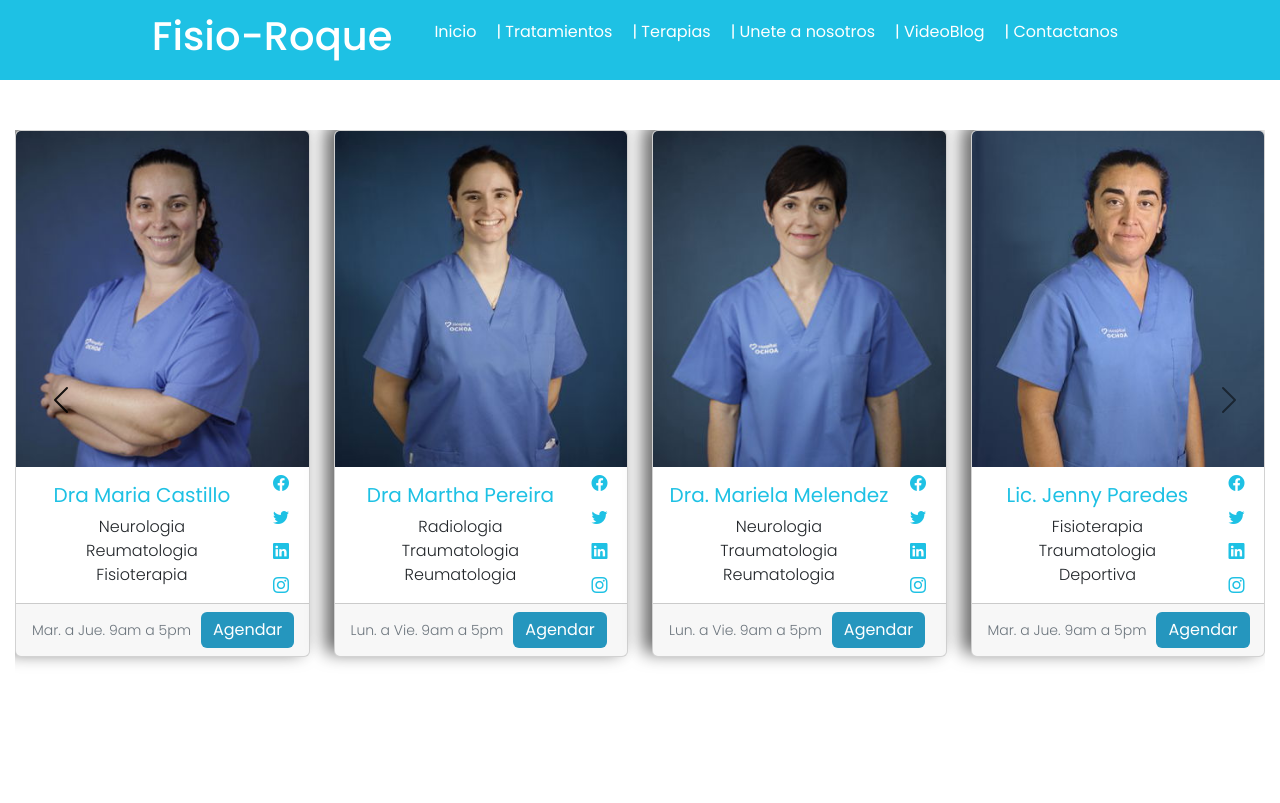
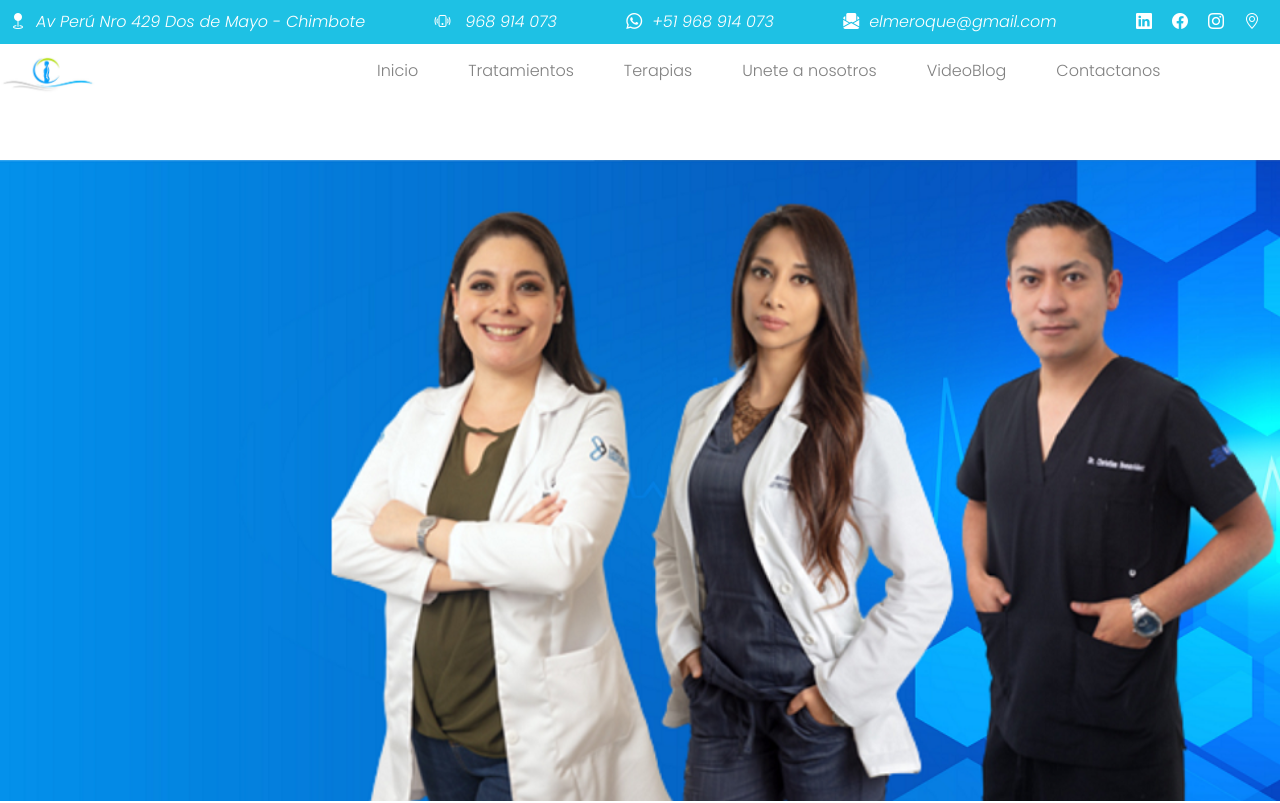
Before and after one commit to angelsanchezh/experimentos, a React (Create React App) app: page / in a window 1280 px wide. Shown: the top 803 px of the page. Built offline with nearby package versions, Linux system fonts and the light colour scheme.

Commit message:
agregacion portada

```diff
--- a/src/Components/Cover/Cover.js
+++ b/src/Components/Cover/Cover.js
@@ -1,12 +1,16 @@
-import React from 'react'
+import React from 'react';
+import banner2 from '../../Assets/banner2.png';
+import './CoverStyle.css';
 
 const Cover = () => {
   return (
-    <div className='Container-Principal'>
+    <div className='Container-Cover'>
+<h1> Aprenda a vivir una vida sin dolor</h1>
+<img src={banner2} alt="" />
 
 
     </div>
   )
 }
 
-export default Cover
+export default Cover;
--- a/src/Components/Cover/CoverStyle.css
+++ b/src/Components/Cover/CoverStyle.css
@@ -0,0 +1,12 @@
+.Container-Cover img{
+    width: 100%;
+  object-fit: cover;
+
+}
+
+.Container-Cover  h1{
+    display: flex;
+    justify-content: start;
+    text-align: start;
+    color: white;
+}
--- a/src/Components/Navbar/Navbar.js
+++ b/src/Components/Navbar/Navbar.js
@@ -1,33 +1,66 @@
 
 import React from 'react';
 import './NavbarStyle.css';
-  import logo2 from '../../Assets/logo2.jpeg' ;
+import logo2 from '../../Assets/logo2.jpeg';
 
 
 const Navbar = () => {
   return (
+
+    <div className='Container-superior'>
+
+      <div className="Container-Contacto">
+
+
+
+        <i class="bi bi-geo-fill">
+          <a href="https://goo.gl/maps/gneVKMLaSu7evGUk8" target="_blank" rel='noreferrer'>Av Perú Nro 429 Dos de Mayo - Chimbote</a></i>
+
+        <i class="bi bi-phone-vibrate"> <a href="tel:942033303" target="_blank" rel='noreferrer'>968 914 073</a> </i>
+        <i class="bi bi-whatsapp"><a href="https://wa.me/511946589821" target="_blank" rel='noreferrer'>+51 968 914 073</a> </i>
+        <i class="bi bi-envelope-paper-fill"><a href='mailto:elmeroque@gmail.com' target="_blank" rel='noreferrer'>elmeroque@gmail.com</a></i>
+
+        <div className="Redes">
+          <a href="https://www.linkedin.com/" target="_blank" rel='noreferrer'>
+            <i className="bi bi-linkedin"></i>
+          </a>
+          <a href="https://www.facebook.com/" target="_blank" rel='noreferrer' >
+            <i className="bi bi-facebook"></i>
+          </a>
+          <a href="https://www.instagram.com/" target="_blank" rel='noreferrer' >
+            <i className="bi bi-instagram"></i>
+          </a>
+          <a href="https://goo.gl/maps/gneVKMLaSu7evGUk8" target="_blank" rel='noreferrer'>
+            <i class="bi bi-geo-alt"></i>
+          </a>
+
+        </div>
+
+
+      </div>
+
       <div className='Container-navuno'>
 
         <div className="logo">
 
-<h1>Fisio-Roque</h1>
+          <img src={logo2} alt="" />
+
+        </div>
+        <div className='Barra'>
+          <ul>
+
+            <a href="#">Inicio</a>
+            <a href="#">Tratamientos</a>
+            <a href=""> Terapias </a>
+            <a href="#"> Unete a nosotros </a>
+            <a href=""> VideoBlog</a>
+            <a href=""> Contactanos</a>
+
+          </ul>
 
         </div>
 
-<ul className='barra'>
-
-<a href="#">Inicio</a>
-<a href="#">| Tratamientos</a>
-<a href=""> | Terapias </a>
-<a href="#">| Unete a nosotros </a>
-<a href="">| VideoBlog</a>
-<a href="">| Contactanos</a>
-
-</ul>
-
-
-
-        </div>
+      </div> </div>
   )
 }
 
--- a/src/Components/Navbar/NavbarStyle.css
+++ b/src/Components/Navbar/NavbarStyle.css
@@ -1,19 +1,70 @@
+.Container-superior{
+  width: 100%;
+
+
+}
 .Container-navuno{
   width: 100%;
 display: grid;
-grid-template-columns: 1fr 2fr;
-background-color: #1ec1e4;;
+grid-template-columns: 1fr 3fr ;
+background-color:white;
+}
+.Container-Contacto{
+  width: 100%;
+display: flex;
+justify-content: space-between;
+padding: 10px 20px 10px 20px;
+  background-color:#1ec1e4 ;
+  margin-bottom: 10px;
+}
+
+.Container-Contacto, .bi > a{
+
+  text-decoration: none;
+  font-weight: 300;
+  color: white;
+  padding: 10px;
+}
+
+  .Redes >a {
+color:white;
+padding: 10px;
+
+}
+.logo img{
+  width: 30%;
 
 }
 
-.Container-navuno, .barra > a{
+.Barra ul > a{
 display: inline-flex;
 justify-content: center;
 align-items: center;
-  padding: 10px;
+  padding: 5px 25px 5px 25px;
   text-decoration: none;
-  color: white;
-  font-weight: 400;
+  color:gray ;
+  font-weight: 300;
+}
 
+@media  and (min-width: 300px) {
+  .Container-Contacto{
+display:flex;
+font-size: small;
 
+  }
+  .Container-Contacto, .bi > a{
+    display: flex;
+    flex-direction: column;
+    padding: 10px;
+  }
+
+  .Barra ul > a{
+color: black;
+  }
+
+  .logo img{
+
+   display: none
+
+  }
 }
--- a/src/Components/Slider/Slider.js
+++ b/src/Components/Slider/Slider.js
@@ -17,15 +17,13 @@ const Slider = () => {
 
     <div className='Container-principal'>
 
+  <div id="carouselExampleInterval" className="carousel slide" data-bs-ride="carousel">
+
+  <div className="carousel-inner">
 <button className="carousel-control-prev" type="button" data-bs-target="#carouselExampleInterval" data-bs-slide="prev">
     <span className="carousel-control-prev-icon" aria-hidden="true"></span>
     <span className="visually-hidden">Previous</span>
   </button>
-
-  <div id="carouselExampleInterval" className="carousel slide" data-bs-ride="carousel">
-
-  <div className="carousel-inner">
-
     <div className="carousel-item active" data-bs-interval="10000">
 
       <div className="row row-cols-1 row-cols-md-4 g-4">
@@ -376,13 +374,14 @@ const Slider = () => {
       </div>
 
     </div>
-
+     <button className="carousel-control-next" type="button" data-bs-target="#carouselExampleInterval" data-bs-slide="next">
+    <span className="carousel-control-next-icon" aria-hidden="true"></span>
+    <span className="visually-hidden">Next</span>
+   </button>
     </div>
     </div>
-    <button className="carousel-control-next" type="button" data-bs-target="#carouselExampleInterval" data-bs-slide="next">
-    <span className="carousel-control-next-icon" aria-hidden="true"></span>
-    <span className="visually-hidden">Next</span>
-  </button>
+
+
     </div>
 
 
```
Also changed, not shown: src/Assets/banner.jpg (added), src/Assets/banner2.png (added). Lines whose indentation alone changed are shown as unchanged.
